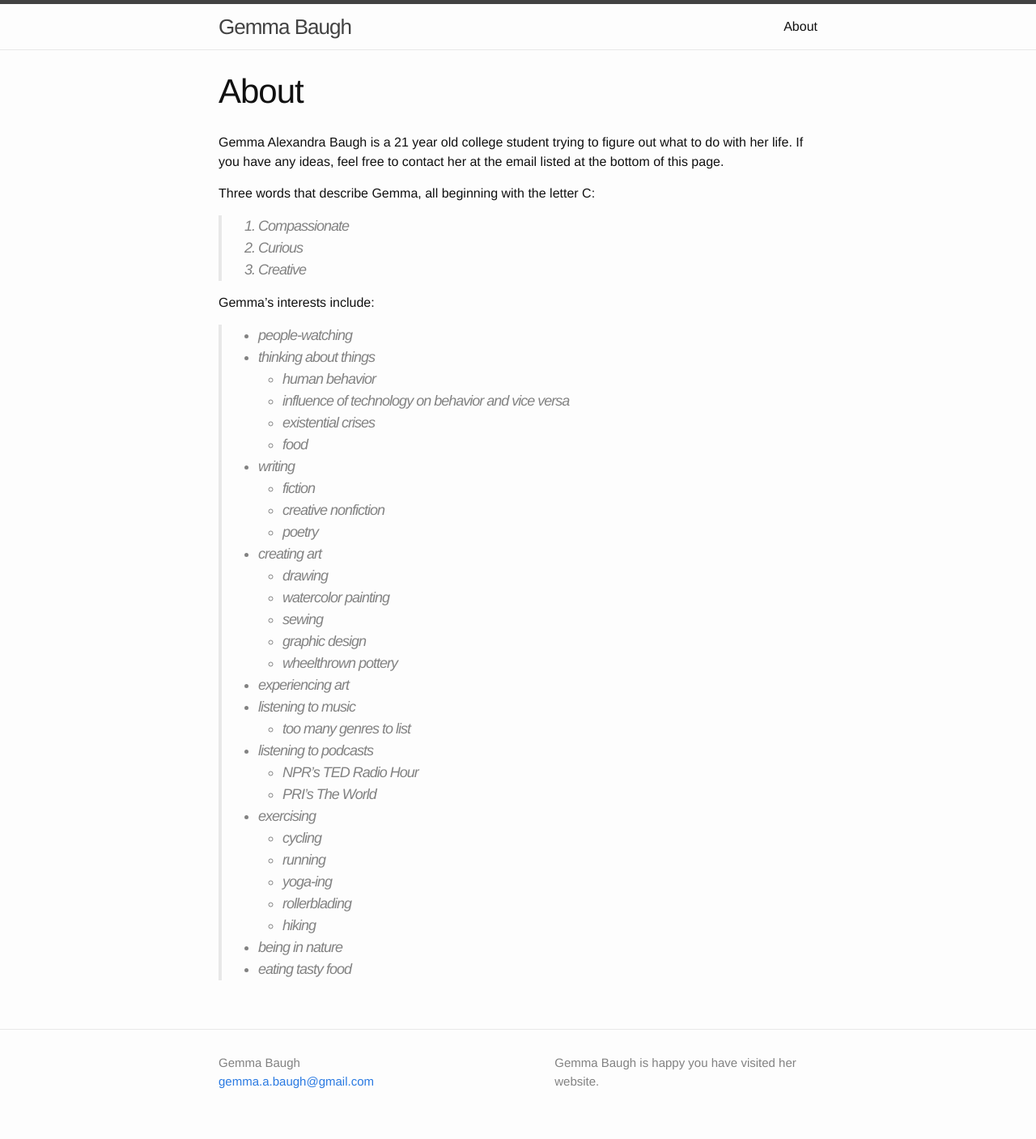
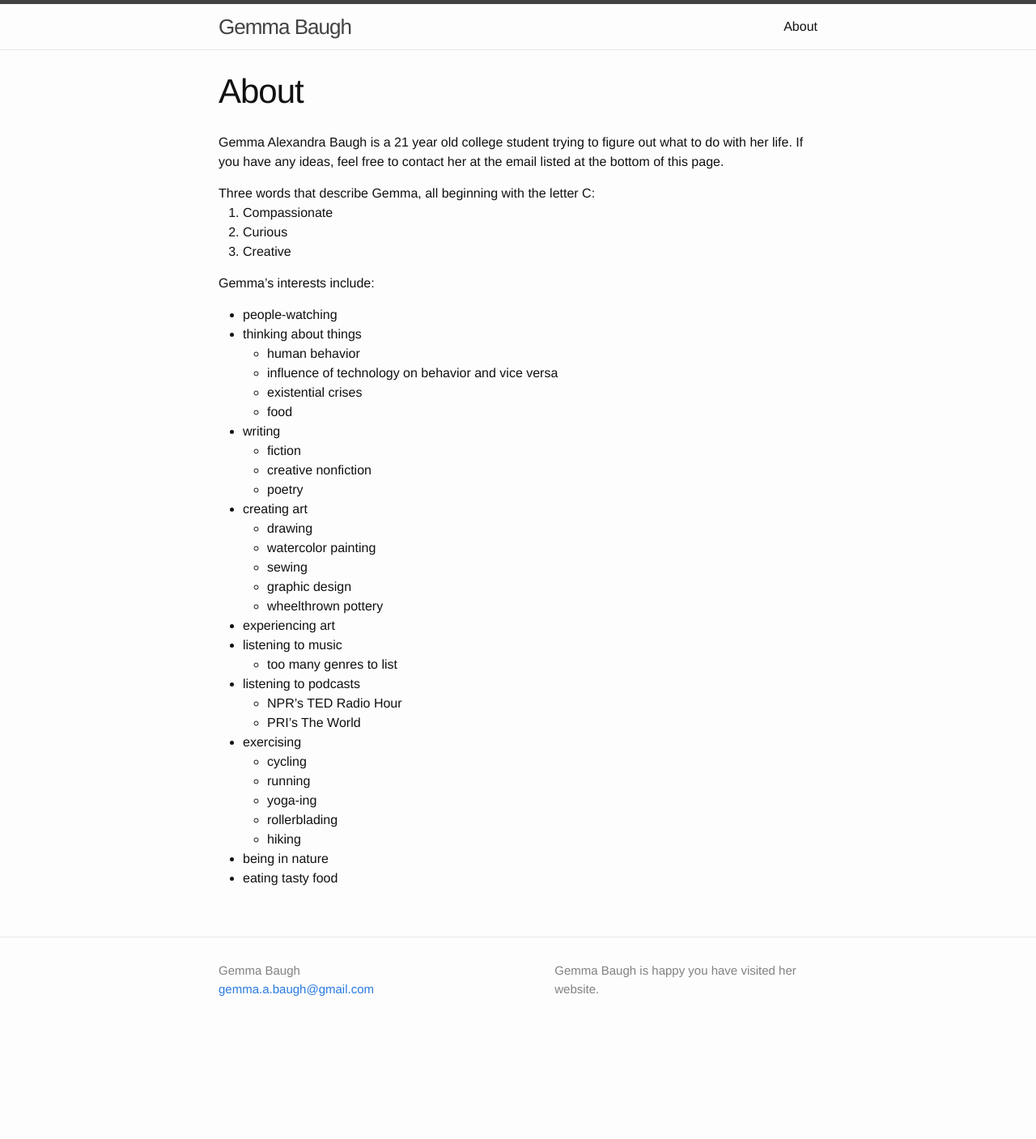
Before and after one commit to gemmabaugh/gemmabaugh.github.io, a Jekyll site: the page built from about.md, in a window 1280 px wide. Shown: the whole page at 81% size. Built offline with Jekyll 4.4.1, drawn with Linux system fonts in a browser that asks for light colours; after the commit the page ends 1293 px from its top, so only the background shows below that.

Commit message:
more content

```diff
--- a/about.md
+++ b/about.md
@@ -7,39 +7,39 @@ permalink: /about/
 Gemma Alexandra Baugh is a 21 year old college student trying to figure out what to do with her life. If you have any ideas, feel free to contact her at the email listed at the bottom of this page.
 
 Three words that describe Gemma, all beginning with the letter C:
-> 1. Compassionate
-> 2. Curious
-> 3. Creative
+: 1. Compassionate
+ 2. Curious
+ 3. Creative
 
 Gemma's interests include:
 
-> * people-watching
-> * thinking about things
->   * human behavior
->   * influence of technology on behavior and vice versa
->   * existential crises
->   * food
-> * writing
->   * fiction
->   * creative nonfiction
->   * poetry
-> * creating art
->   * drawing
->   * watercolor painting
->   * sewing
->   * graphic design
->   * wheelthrown pottery
-> * experiencing art
-> * listening to music
->   * too many genres to list
-> * listening to podcasts
->   * NPR's TED Radio Hour
->   * PRI's The World
-> * exercising
->   * cycling
->   * running
->   * yoga-ing
->   * rollerblading
->   * hiking
-> * being in nature
-> * eating tasty food
+* people-watching
+* thinking about things
+   * human behavior
+   * influence of technology on behavior and vice versa
+   * existential crises
+   * food
+* writing
+   * fiction
+   * creative nonfiction
+   * poetry
+* creating art
+   * drawing
+   * watercolor painting
+   * sewing
+   * graphic design
+   * wheelthrown pottery
+* experiencing art
+* listening to music
+   * too many genres to list
+* listening to podcasts
+   * NPR's TED Radio Hour
+   * PRI's The World
+* exercising
+   * cycling
+   * running
+   * yoga-ing
+   * rollerblading
+   * hiking
+* being in nature
+* eating tasty food
```
